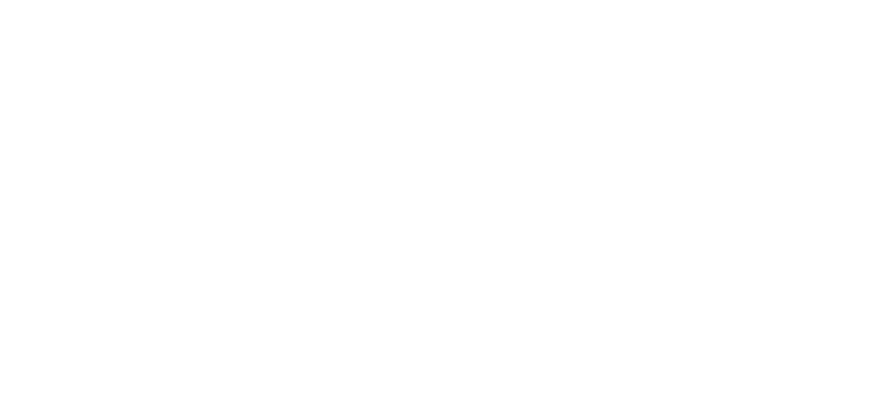
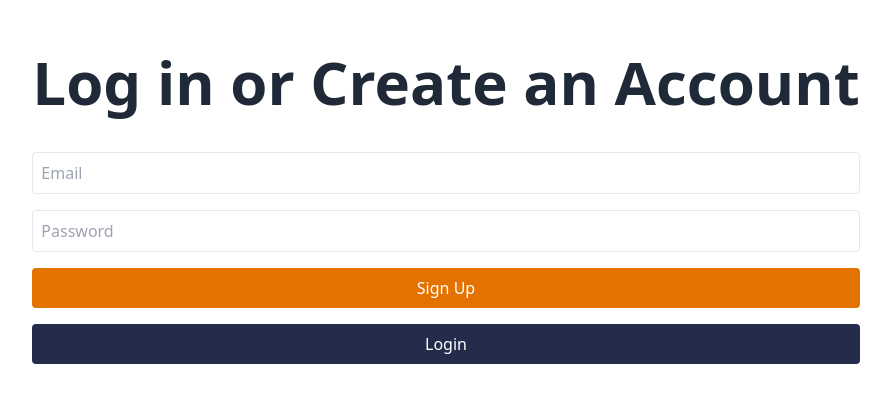
Before and after one commit to RishiKandimalla/Cavalease, a React (Vite) app in the folder front-end/: page /login in a window 1280 px wide. Before the commit this address had no page. Shown: the part 192-594 px from the top of the page, without its empty margins (194-1085 px from the left). Built offline with nearby package versions, Linux system fonts and the light colour scheme; no server answers.

Commit message:
added signin functionality-- need to configure screen upon successful login

```diff
--- a/front-end/index.html
+++ b/front-end/index.html
@@ -2,7 +2,7 @@
 <html lang="en">
   <head>
     <meta charset="UTF-8" />
-    <link rel="icon" type="image/svg+xml" href="/vite.svg" />
+    <link rel="icon" href="/favicon.ico" />
     <meta name="viewport" content="width=device-width, initial-scale=1.0" />
     <title>Vite + React</title>
   </head>
--- a/front-end/src/AppRouter.jsx
+++ b/front-end/src/AppRouter.jsx
@@ -1,16 +1,32 @@
 // AppRouter.jsx
 import { Route, Routes } from 'react-router-dom';
+import React, { useEffect, useState } from "react";
 import Homepage from './Homepage'; // Import Homepage component
 import App from './App'; // Import App component
 import Searchers from './Searchers'; // Import Searchers component
 import Subletters from './Subletters'; // If you have this component
+import { LoginButton, LoginForm } from "./Login";
+import { auth } from "../firebase-config.js";  // Import Firebase Auth
+import { onAuthStateChanged } from "firebase/auth";
 
 function AppRouter() {
+  const [user, setUser] = useState(null); // To track the logged-in user
+
+  // Set up an observer to track authentication state
+  useEffect(() => {
+    const unsubscribe = onAuthStateChanged(auth, (user) => {
+      setUser(user);  // If user is logged in, set user state
+    });
+
+    return () => unsubscribe();  // Clean up observer on unmount
+  }, []);
+
   return (
     <Routes>
       <Route path="/" element={<Homepage />} /> {/* Homepage route */}
       <Route path="/searchers" element={<Searchers />} /> {/* Searchers route */}
       <Route path="/subletters" element={<Subletters />} /> {/* Subletters route */}
+      <Route path="/login" element={<LoginForm />} />
     </Routes>
   );
 }
--- a/front-end/src/Homepage.jsx
+++ b/front-end/src/Homepage.jsx
@@ -1,12 +1,28 @@
 // src/Homepage.jsx
 import { useNavigate } from "react-router-dom";
-import React from "react";
+import React, { useState, useEffect } from "react";
 import Button from "./components/Button";
 import { motion } from "framer-motion";
-// import LoginButton from "./Login";
+import {LoginButton, LoginForm} from "./Login";
+import { auth } from "../firebase-config"; // Ensure this import is correct
+import { signOut, onAuthStateChanged } from "firebase/auth";
 
 function Homepage() {
   const navigate = useNavigate();
+  const [user, setUser] = useState(null);
+
+  useEffect(() => {
+    const unsubscribe = onAuthStateChanged(auth, (currentUser) => {
+      if (currentUser) {
+        setUser(currentUser);  // Set the user if logged in
+      } else {
+        setUser(null);  // Set user to null if not logged in
+      }
+    });
+
+    return () => unsubscribe(); // Clean up the listener when component unmounts
+  }, []);
+
 
   const goToSubletterPage = () => {
     navigate('/subletters');
@@ -14,6 +30,21 @@ function Homepage() {
 
   const goToSearcherPage = () => {
     navigate('/searchers');
+  };
+
+  const goToLoginPage = () => {
+    navigate("/login"); // Navigate to login page when button is clicked
+  };
+
+  const handleSignOut = () => {
+    signOut(auth)  // Sign out the user using Firebase's signOut method
+      .then(() => {
+        console.log("User signed out");
+        setUser(null);  // Clear the user state after sign out
+      })
+      .catch((error) => {
+        console.error("Error signing out: ", error.message);
+      });
   };
 
   return (
@@ -24,13 +55,12 @@ function Homepage() {
       <div className="fixed top-0 left-0 w-full bg-primary-2 text-white py-4 px-8 flex justify-between items-center shadow-md z-50">
         <h1 className="text-3xl font-bold tracking-wide">CAVALEASE</h1>
         <div>
-      {/* <h1>Firebase Login Example</h1>
-      <LoginButton /> */}
-    </div>
+        <Button onClick={goToLoginPage}>Login</Button>
+       </div>
       </div>
-      <div className="mt-40 w-full text-center">
 
 
+      <div className="mt-40 w-full text-center">
       <motion.h1
         className="text-7xl font-semibold text-center mb-4"
         initial={{ opacity: 0, y: -50 }} // Starts faded and moved up
--- a/front-end/src/Login.jsx
+++ b/front-end/src/Login.jsx
@@ -1,15 +1,18 @@
 // src/Login.jsx
 import React, { useState } from "react";
-import { signInWithPopup } from "firebase/auth";
+import { signInWithPopup, createUserWithEmailAndPassword, signInWithEmailAndPassword } from "firebase/auth";
 import { auth, provider } from "../firebase-config";
+import { useNavigate } from "react-router-dom";
+import { motion } from "framer-motion";
 
-function LoginButton() {
+export function LoginButton() {
   const [error, setError] = useState(null);
 
   const handleGoogleLogin = async () => {
     try {
       const result = await signInWithPopup(auth, provider);
       console.log("User signed in:", result.user);
+      navigate("/");
     } catch (error) {
       console.error("Error signing in with Google:", error.message);
       setError("Error signing in. Please try again.");
@@ -26,4 +29,61 @@ function LoginButton() {
   );
 }
 
-export default LoginButton;
+export function LoginForm() {
+  const [email, setEmail] = useState("");
+  const [password, setPassword] = useState("");
+  const [error, setError] = useState(null);
+  const navigate = useNavigate();
+
+  const handleSignup = async () => {
+    try {
+      await createUserWithEmailAndPassword(auth, email, password);
+      console.log("User signed up successfully!");
+
+    } catch (err) {
+      console.error("Signup Error:", err.message);
+      setError(err.message);
+    }
+  };
+
+  const handleLogin = async () => {
+    try {
+      await signInWithEmailAndPassword(auth, email, password);
+      console.log("User logged in successfully!");
+      navigate("/");
+    } catch (err) {
+      console.error("Login Error:", err.message);
+      setError(err.message);
+    }
+  };
+
+  return (
+    <div className="flex flex-col gap-4">
+          <motion.h1
+                    className="text-6xl font-bold text-gray-800 text-center mb-6"
+                    initial={{ opacity: 0, y: -50 }}
+                    animate={{ opacity: 1, y: 0 }}
+                    transition={{ duration: 1.3, ease: "easeOut" }}
+                >
+                  Log in or Create an Account
+                </motion.h1>
+      <input
+        type="email"
+        placeholder="Email"
+        value={email}
+        onChange={(e) => setEmail(e.target.value)}
+        className="p-2 border rounded"
+      />
+      <input
+        type="password"
+        placeholder="Password"
+        value={password}
+        onChange={(e) => setPassword(e.target.value)}
+        className="p-2 border rounded"
+      />
+      <button onClick={handleSignup} className="bg-primary-2 text-white p-2 rounded">Sign Up</button>
+      <button onClick={handleLogin} className="bg-primary text-white p-2 rounded">Login</button>
+      {error && <p className="text-red-500">{error}</p>}
+    </div>
+  );
+}
```
Also changed, not shown: 1 other file (tests, documents, lock files or other folders).
